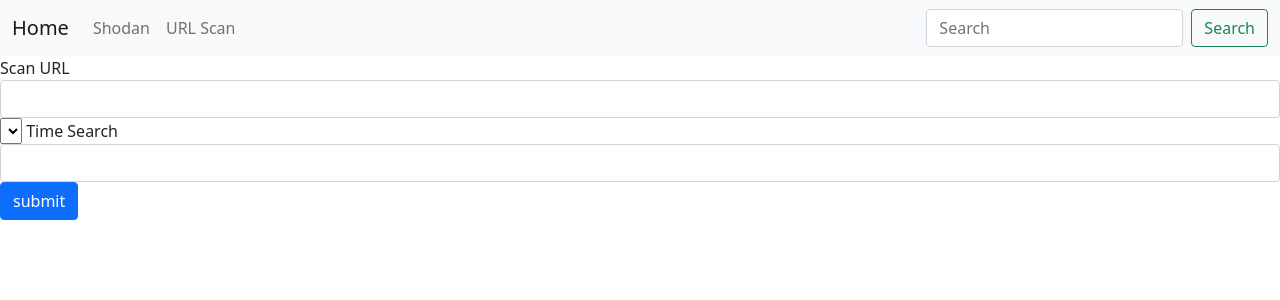
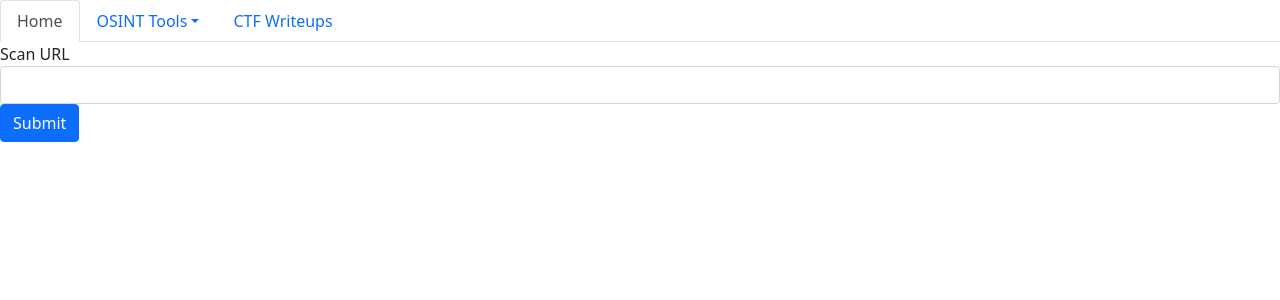
Before and after one commit to Sciratec/The-Vegvisir, a Flask app: page /urlscan in a window 1280 px wide. Shown: the top 300 px of the page. Run offline with Flask 2, Linux system fonts and the light colour scheme; lists and menus that the app fills with data are empty.

Commit message:
Added more error handling, and minor updates

```diff
--- /dev/null
+++ b/project/static/styles.css
@@ -0,0 +1,10 @@
+img{
+    display: block;
+    width: 400px;
+    height: 400px;
+}
+
+table, th, td{
+    border: 1px solid black;
+    width: auto;
+}
--- a/project/templates/base.html
+++ b/project/templates/base.html
@@ -8,32 +8,23 @@
     <link href="https://cdn.jsdelivr.net/npm/bootstrap@5.0.0-beta3/dist/css/bootstrap.min.css" rel="stylesheet" integrity="sha384-eOJMYsd53ii+scO/bJGFsiCZc+5NDVN2yr8+0RDqr0Ql0h+rP48ckxlpbzKgwra6" crossorigin="anonymous">
     <!-- JavaScript Bundle with Popper -->
     <script src="https://cdn.jsdelivr.net/npm/bootstrap@5.0.0-beta3/dist/js/bootstrap.bundle.min.js" integrity="sha384-JEW9xMcG8R+pH31jmWH6WWP0WintQrMb4s7ZOdauHnUtxwoG2vI5DkLtS3qm9Ekf" crossorigin="anonymous"></script>
+    <link rel="stylesheet" href="{{ url_for('static', filename='styles.css') }}">
 <title>{% block title %}{{ settings.SETTING }}{% endblock %}</title>
 </head>
 <body>
-    <nav class="navbar navbar-expand-lg navbar-light bg-light">
-        <div class="container-fluid">
-          <a class="navbar-brand" href="{{url_for('index')}}">Home</a>
-          <button class="navbar-toggler" type="button" data-bs-toggle="collapse" data-bs-target="#navbarSupportedContent" aria-controls="navbarSupportedContent" aria-expanded="false" aria-label="Toggle navigation">
-            <span class="navbar-toggler-icon"></span>
-          </button>
-          <div class="collapse navbar-collapse" id="navbarSupportedContent">
-            <ul class="navbar-nav me-auto mb-2 mb-lg-0">
-              <li class="nav-item">
-                <a class="nav-link" href="{{ url_for('shodan.shodan') }}">Shodan</a>
-              </li>
-              <li class="nav-item">
-                <a class="nav-link" href="{{ url_for('urlscan.urlscan') }}">URL Scan</a>
-              </li>
-            </ul>
-            <form class="d-flex">
-              <input class="form-control me-2" type="search" placeholder="Search" aria-label="Search">
-              <button class="btn btn-outline-success" type="submit">Search</button>
-            </form>
-          </div>
-        </div>
-      </nav>
-
+  <ul class="nav nav-tabs">
+    <li class="nav-item">
+      <a class="nav-link active" aria-current="page" href="{{url_for('index')}}">Home</a>
+    </li>
+    <li class="nav-item dropdown">
+      <a class="nav-link dropdown-toggle" data-bs-toggle="dropdown" role="button" aria-expanded="false">OSINT Tools</a>
+      <ul class="dropdown-menu">
+        <li><a class="dropdown-item" href="{{ url_for('shodan.shodan') }}">Shodan</a></li>
+        <li><a class="dropdown-item" href="{{ url_for('urlscan.urlscan') }}">URL Scan</a></li>
+      </ul>
+    </li>
+    <a class="nav-link" aria-current="page" href="https://github.com/Sciratec/TryHackMe">CTF Writeups</a>
+  </ul>
 
 {% block content %}
 
--- a/project/urlscan/templates/scanresults.html
+++ b/project/urlscan/templates/scanresults.html
@@ -13,7 +13,7 @@
     {% endif %}
 
     {% if clean %}
-    <table style="width:100%">
+    <table>
         <tr>
             <th>URL</th>
             <th>Phish?</th>
@@ -23,10 +23,11 @@
             <td>{{ clean }}</td>
         </tr>
     </table>
+    <img src="{{ img }}" alt="Placeholder">
     {% endif %}
 
     {% if phish %}
-    <table style="width: 100%">
+    <table>
         <tr>
             <th>URL</th>
             <th>Phish?</th>
@@ -41,6 +42,7 @@
             <td>{{ asn }}</td>
         </tr>
     </table>
+    <img src="{{ img }}" alt="Placeholder">
     {% endif %}
 
 {% endblock content %}
--- a/project/urlscan/templates/urlscan.html
+++ b/project/urlscan/templates/urlscan.html
@@ -5,25 +5,31 @@
 {% block content %}
 
 <form action="/urlscan" method="POST">
+  <label>Scan URL</label>
+  <input type="text" class="form-control" id="scan" name="scan">
+  <!-- Button trigger modal -->
+  <button type="submit" class="btn btn-primary" data-bs-toggle="modal" data-bs-target="#exampleModal">
+    Submit
+  </button>
+  <!-- Modal -->
+  <div class="modal fade" id="exampleModal" tabindex="-1" aria-labelledby="exampleModalLabel" aria-hidden="true">
+    <div class="modal-dialog">
+      <div class="modal-content">
+        <div class="modal-header">
+          <h5 class="modal-title" id="exampleModalLabel">Please Wait...</h5>
+          <button type="button" class="btn-close" data-bs-dismiss="modal" aria-label="Close"></button>
+        </div>
+        <div class="modal-body">
+          Scan may take up to a minute to scan. Please be patient..
+        </div>
+        <div class="modal-footer">
+          <button type="button" class="btn btn-secondary" data-bs-dismiss="modal">Ok</button>
+        </div>
+      </div>
+    </div>
+  </div>
 
-    <div class="form-group">
-      <label>Scan URL</label>
-      <input type="text" class="form-control" id="scan" name="scan">
-    </div>
 
-    <div class="form-group">
-        <select name="" id=""></select>
-      <label>Time Search</label>
-      <input type="email" class="form-control" id="search" name="search">
-    </div>
-
-    <button type="submit" class="btn btn-primary">submit</button>
 
   </form>
-
-<!-- <label>Scan URL</label>
-<form action="/urlscan" method="POST">
-    <input type="text" name="urlsearch">
-    <input class="btn btn-primary" type=""submit" value="submit">
-</form> -->
 {% endblock content %}
--- a/project/urlscan/views.py
+++ b/project/urlscan/views.py
@@ -1,7 +1,5 @@
 from flask import Flask, render_template, Blueprint, request, redirect
 import requests, json, time
-
-from requests import api
 
 urlscan_blueprint = Blueprint('urlscan', __name__, template_folder='templates')
 
@@ -15,7 +13,7 @@ def urlscan():
         if scan:
 
             headers = {
-            'API-Key':'$APIKEY', #Supply own key
+            'API-Key':'$APIKEY', # Supply own key
             'Content-Type':'application/json'
             }
 
@@ -31,19 +29,26 @@ def urlscan():
                 phish = "Yes"
                 apiResult = requests.get(jsonLoads['api'], headers=headers)
                 apiLoads = json.loads(apiResult.text)
-                print(apiLoads)
+                if "message" in apiLoads and apiLoads['status'] != 200:
+                    while "message" in apiLoads and apiLoads['status'] != 200:
+                        time.sleep(30)
+                        apiResult = requests.get(jsonLoads['api'], headers=headers)
+                        apiLoads = json.loads(apiResult.text)
+                        if "message" not in apiLoads:
+                            break
                 if "ip" in apiLoads['page']:
                     verdicts = apiLoads['verdicts']
                     url = apiLoads['page']['url']
                     ip = apiLoads['page']['ip']
                     asn = apiLoads['page']['asnname']
+                    img = apiLoads['task']['screenshotURL']
                     if "phishing" in verdicts['overall']['tags'] or "phishing" in verdicts['urlscan']['tags'] or "phishing" in verdicts['community']['tags']:
-                        return render_template('scanresults.html', url=url, ip=ip, asn=asn,phish=phish)
+                        return render_template('scanresults.html', url=url, ip=ip, asn=asn,phish=phish, img=img)
                     else:
                         clean = "No"
-                        return render_template('scanresults.html', clean=clean, url=url)
+                        return render_template('scanresults.html', clean=clean, url=url, img=img)
                 else:
-                    noIP = "No IP"
+                    noIP = f"There is no IP associated with {scan}"
                     return render_template('scanresults.html', noIP=noIP)
             else:
                 blacklistCheck = jsonLoads['description']
```
Also changed, not shown: project/static/css/styles.css (deleted).
